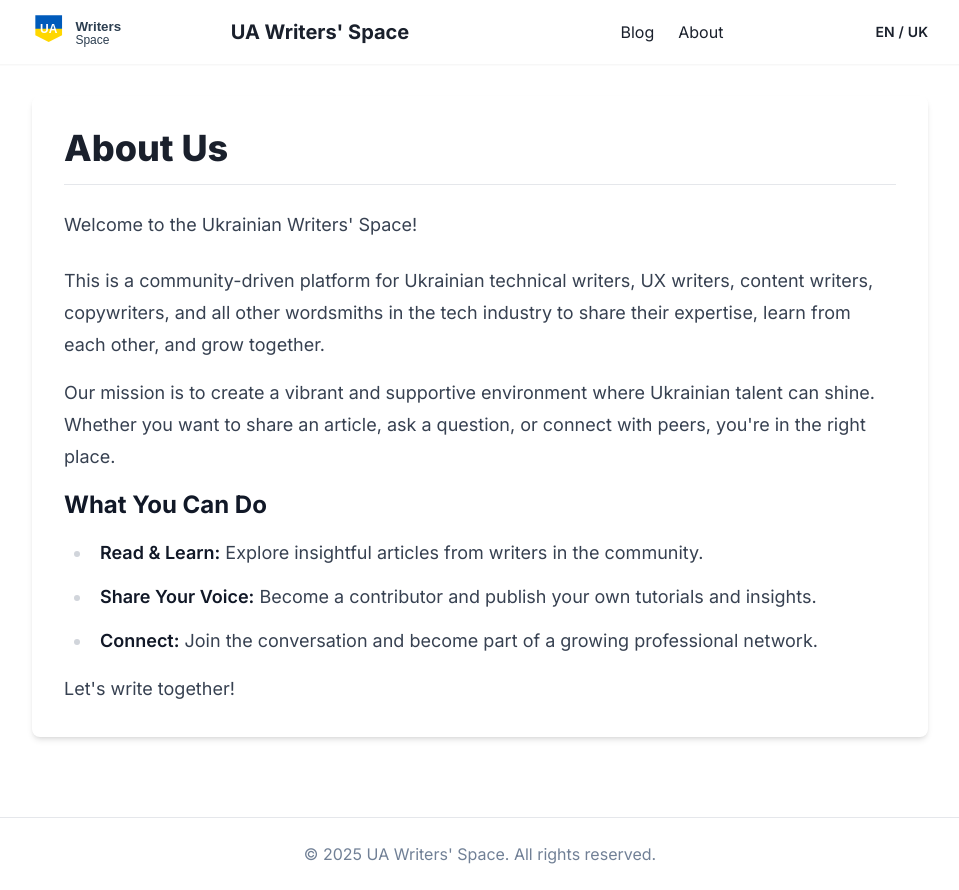
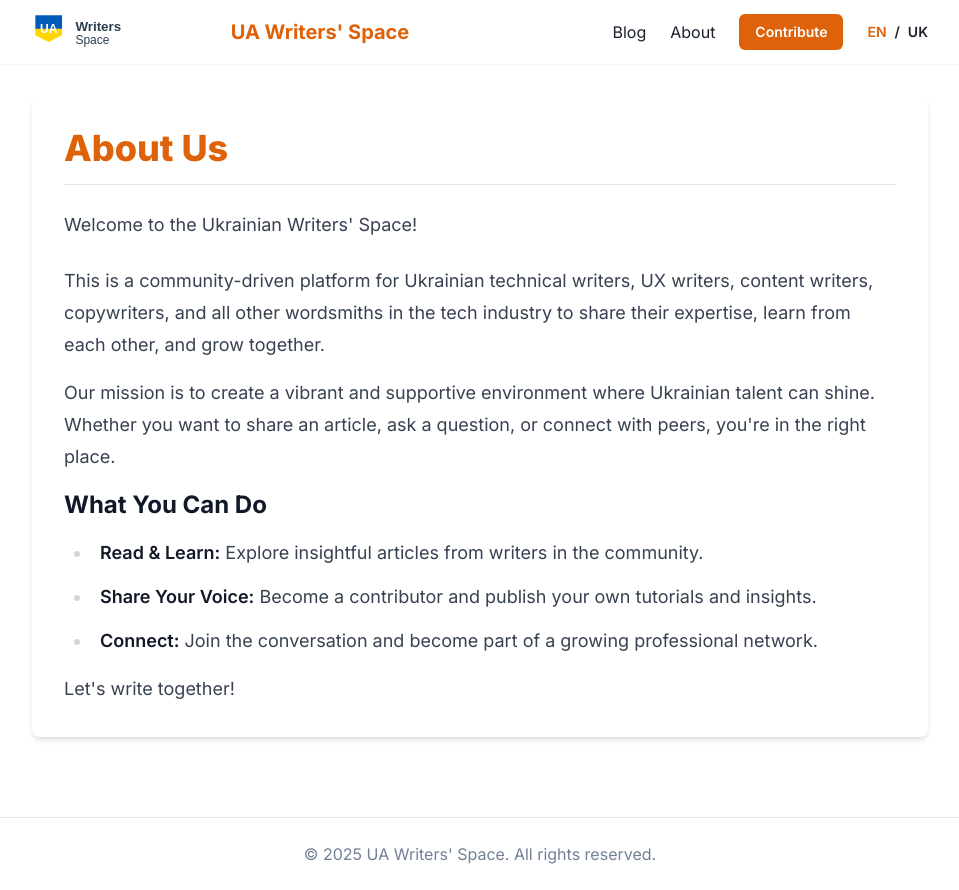
Before and after one commit to ivancheban/ua-writers-nextjs, a Next.js app: page /en/about in a window 1280 px wide. Shown: the whole page, without its empty margins (160-1119 px from the left). Built offline with nearby package versions, Linux system fonts and the light colour scheme.

Commit message:
updated styles

```diff
--- a/app/components/LanguageSwitcher.tsx
+++ b/app/components/LanguageSwitcher.tsx
@@ -16,14 +16,30 @@ export default function LanguageSwitcher({ lang }: { lang: string }) {
   const otherLang = lang === 'en' ? 'uk' : 'en'
 
   return (
-    <div className="text-sm font-semibold">
-      <span className={lang === 'en' ? 'text-primary' : 'text-muted'}>EN</span>
-      <span className="mx-1 text-muted">/</span>
+    <div className="flex items-center space-x-2 text-sm font-semibold">
       <Link
-        href={`/${otherLang}${pathWithoutLang}`}
-        className={lang === 'uk' ? 'text-primary hover:opacity-80' : 'text-muted hover:text-primary'}>
+        href={`/en${pathWithoutLang}`}
+        className={`transition-colors ${
+          lang === 'en'
+            ? 'text-primary pointer-events-none'
+            : 'text-secondary hover:text-primary'
+        }`}
+        aria-current={lang === 'en' ? 'page' : undefined}
+      >
+        EN
+      </Link>
+      <span className="text-secondary">/</span>
+      <Link
+        href={`/uk${pathWithoutLang}`}
+        className={`transition-colors ${
+          lang === 'uk'
+            ? 'text-primary pointer-events-none'
+            : 'text-secondary hover:text-primary'
+        }`}
+        aria-current={lang === 'uk' ? 'page' : undefined}
+      >
         UK
       </Link>
     </div>
-  )
+  );
 }
--- a/tailwind.config.ts
+++ b/tailwind.config.ts
@@ -12,6 +12,7 @@ const config: Config = {
         // Translated from your :root variables
         'background': '#FFFFFF',
         'content-bg': '#FFFFFF',
+        'primary': '#DE6209', // Added primary color
         'text-primary': '#1A202C',
         'text-secondary': '#718096',
         'border-color': '#E2E8F0',
```
